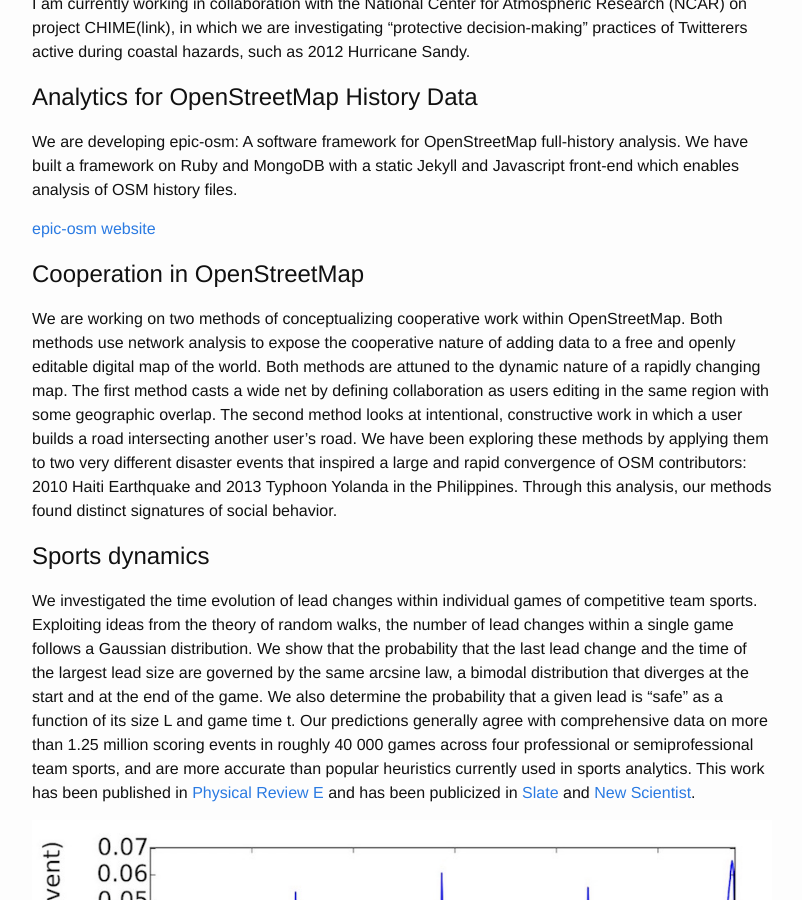
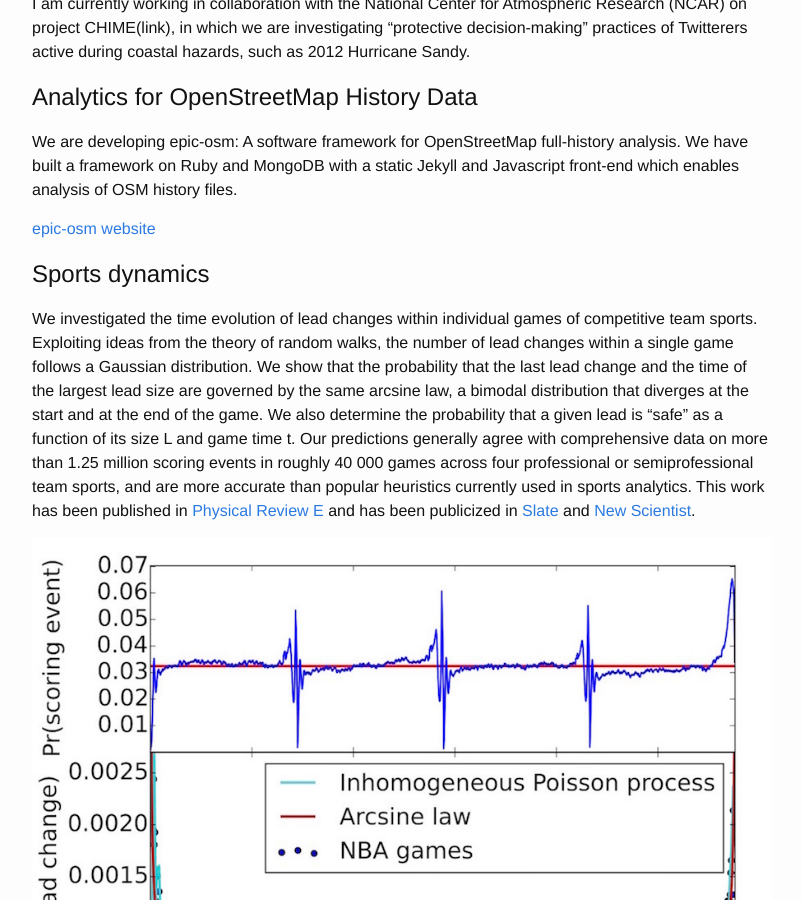
Before and after one commit to marinkala/marinkala.github.com, a Jekyll site: the page built from 4projects.md, in a window 1280 px wide and 900 px high, scrolled down 496 px. Shown: the whole window, without its empty margins (238-1040 px from the left). Built offline with Jekyll 4.4.1, drawn with Linux system fonts in a browser that asks for light colours.

Commit message:
updated projects

```diff
--- a/4projects.md
+++ b/4projects.md
@@ -21,8 +21,8 @@ We have built a framework on Ruby and MongoDB with a static Jekyll and Javascrip
 
 [epic-osm website](http://project-epic.github.io/epic-osm/)
 
-##Cooperation in OpenStreetMap
-We are working on two methods of conceptualizing cooperative work within OpenStreetMap. Both methods use network analysis to expose the cooperative nature of adding data to a free and openly editable digital map of the world. Both methods are attuned to the dynamic nature of a rapidly changing map. The first method casts a wide net by defining collaboration as users editing in the same region with some geographic overlap. The second method looks at intentional, constructive work in which a user builds a road intersecting another user’s road. We have been exploring these methods by applying them to two very different disaster events that inspired a large and rapid convergence of OSM contributors: 2010 Haiti Earthquake and 2013 Typhoon Yolanda in the Philippines. Through this analysis, our methods found distinct signatures of social behavior.
+<!-- ##Cooperation in OpenStreetMap
+We are working on two methods of conceptualizing cooperative work within OpenStreetMap. Both methods use network analysis to expose the cooperative nature of adding data to a free and openly editable digital map of the world. Both methods are attuned to the dynamic nature of a rapidly changing map. The first method casts a wide net by defining collaboration as users editing in the same region with some geographic overlap. The second method looks at intentional, constructive work in which a user builds a road intersecting another user’s road. We have been exploring these methods by applying them to two very different disaster events that inspired a large and rapid convergence of OSM contributors: 2010 Haiti Earthquake and 2013 Typhoon Yolanda in the Philippines. Through this analysis, our methods found distinct signatures of social behavior.-->
 
 ##Sports dynamics
 We investigated the time evolution of lead changes within individual games of competitive team sports. Exploiting ideas from the theory of random walks, the number of lead changes within a single game follows a Gaussian distribution. We show that the probability that the last lead change and the time of the largest lead size are governed by the same arcsine law, a bimodal distribution that diverges at the start and at the end of the game. We also determine the probability that a given lead is “safe” as a function of its size L and game time t. Our predictions generally agree with comprehensive data on more than 1.25 million scoring events in roughly 40 000 games across four professional or semiprofessional team sports, and are more accurate than popular heuristics currently used in sports analytics. This work has been published in [Physical Review E](http://journals.aps.org/pre/abstract/10.1103/PhysRevE.91.062815) and has been publicized in [Slate](http://www.slate.com/articles/sports/sports_nut/2015/06/golden_state_warriors_championship_a_new_formula_for_predicting_lead_changes.html) and [New Scientist](https://www.newscientist.com/article/dn27836-winning-formula-reveals-if-your-team-is-too-far-ahead-to-lose).
```
